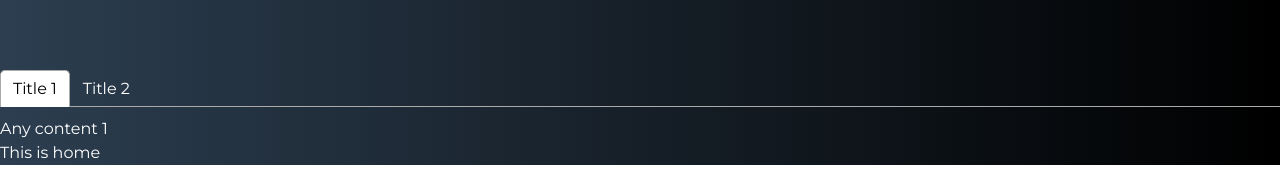
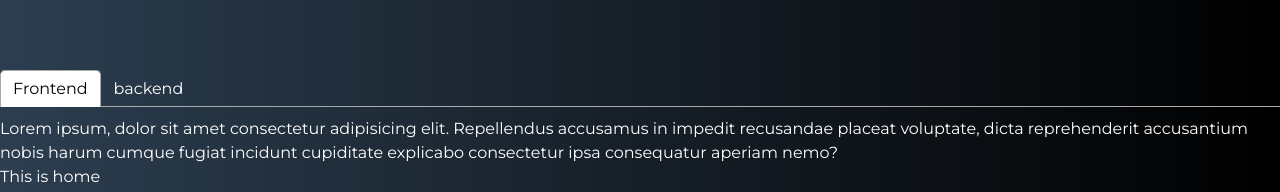
Before and after one commit to Emranhossainshuvo/front-end-portfolio, a React (Vite) app: page / in a window 1280 px wide. Shown: the part 655-847 px from the top of the page. Before the commit the page ends 820 px from the top, so only its background shows below. Built offline with nearby package versions, Linux system fonts and the light colour scheme.

Commit message:
added a basic footer with necessary contents along with moment js to show dynamic time period

```diff
--- a/package.json
+++ b/package.json
@@ -12,6 +12,7 @@
   "dependencies": {
     "localforage": "^1.10.0",
     "match-sorter": "^6.3.4",
+    "moment": "^2.30.1",
     "react": "^18.2.0",
     "react-dom": "^18.2.0",
     "react-icons": "^5.2.1",
--- a/src/components/Main/Main.jsx
+++ b/src/components/Main/Main.jsx
@@ -2,6 +2,7 @@ import { Outlet } from "react-router-dom";
 import Navbar from "../shared/Navbar/Navbar";
 import Banner from "../Banner/Banner";
 import Skills from "../Skills/Skills";
+import Footer from "../shared/Footer/Footer";
 
 const Main = () => {
     return (
@@ -10,6 +11,7 @@ const Main = () => {
             <Banner></Banner>
             <Skills></Skills>
             <Outlet></Outlet>
+            <Footer></Footer>
         </div>
     );
 };
--- a/src/components/Skills/Skills.jsx
+++ b/src/components/Skills/Skills.jsx
@@ -9,15 +9,15 @@ const Skills = () => {
             {/* tab system to show skills in tab */}
             <Tabs>
                 <TabList>
-                    <Tab>Title 1</Tab>
-                    <Tab>Title 2</Tab>
+                    <Tab>Frontend</Tab>
+                    <Tab>backend</Tab>
                 </TabList>
 
                 <TabPanel>
-                    <h2>Any content 1</h2>
+                    <h2>Lorem ipsum, dolor sit amet consectetur adipisicing elit. Repellendus accusamus in impedit recusandae placeat voluptate, dicta reprehenderit accusantium nobis harum cumque fugiat incidunt cupiditate explicabo consectetur ipsa consequatur aperiam nemo?</h2>
                 </TabPanel>
                 <TabPanel>
-                    <h2>Any content 2</h2>
+                    <h2>Lorem ipsum dolor sit amet consectetur adipisicing elit. Nesciunt dignissimos debitis deserunt nulla accusantium ad aliquid et commodi iure soluta obcaecati, laborum corporis animi. Non iure voluptates voluptatem, saepe commodi eum et sed culpa fuga sint, a maxime minus ea amet quae quaerat sit aliquam officia. Delectus maiores voluptate doloremque suscipit eaque nobis a reiciendis cum laudantium aspernatur vitae accusamus quas debitis sequi velit soluta perferendis ut, libero odit repellat impedit accusantium voluptas hic eius. Tempore nam alias dolore! Nobis!</h2>
                 </TabPanel>
             </Tabs>
         </>
--- /dev/null
+++ b/src/components/shared/Footer/Footer.jsx
@@ -0,0 +1,19 @@
+import moment from 'moment';
+
+
+
+
+const Footer = () => {
+    return (
+        <>
+            {/* section for holding everything in this page */}
+            <section>
+                <section>
+                    <p className='text-center'>&copy; {moment().format('YYYY')} - All rights reserved by Md. Emran Hossain</p>
+                </section>
+            </section>
+        </>
+    );
+};
+
+export default Footer;
```
Also changed, not shown: 1 other file (tests, documents, lock files or other folders).
